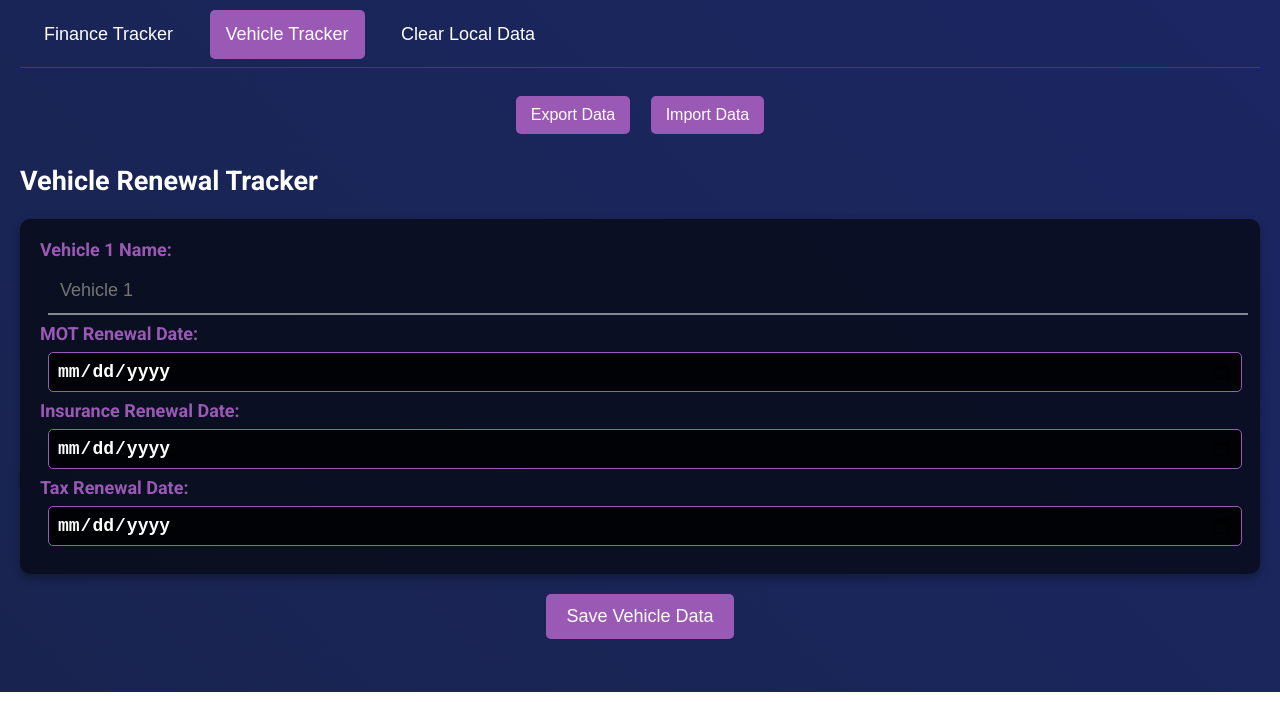
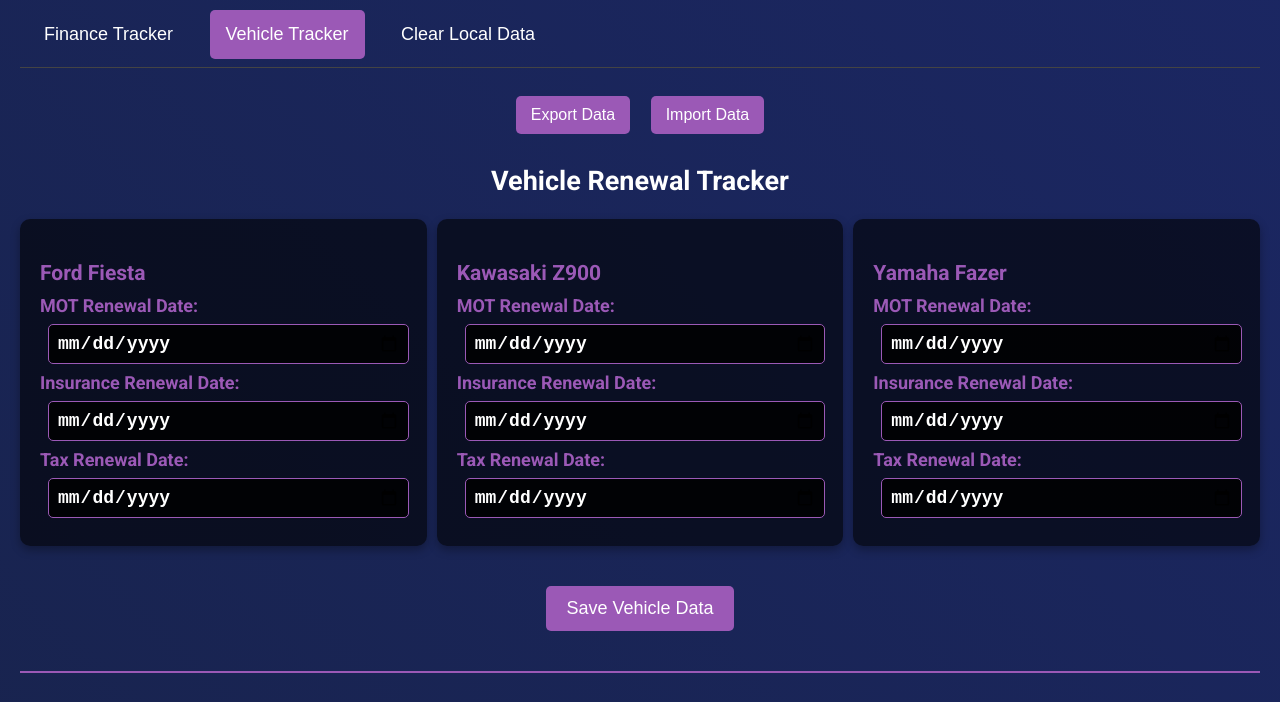
Before and after one commit to spaceinvader91/finance-vehicle-tracker, a plain HTML site: page index.html in a window 1280 px wide. Both pictures are taken after a click on the button "Vehicle Tracker". Shown: the part 108-810 px from the top of the page. Drawn offline with Linux system fonts and the light colour scheme.

Commit message:
Update index.html

```diff
--- a/index.html
+++ b/index.html
@@ -26,9 +26,10 @@
         <input type="file" id="importFile" onchange="importLocalData(event)" accept="application/json" style="display: none;">
     </div>
 
-    <!-- Finance Tracker Tab Content -->
+    <!-- Finance Tracker Tab Content with 5 Columns -->
     <div id="finance" class="tabcontent">
-        <!-- Summary Section (only on Finance Tracker) -->
+        <div class="finance-grid">
+            <!-- Column 1: Summary -->
             <section id="summary" class="data-entry">
                 <h2>Summary</h2>
                 <p>Total Money In: <strong id="summary-income">€0.00</strong></p>
@@ -39,10 +40,7 @@
                 <button id="refreshButton">Refresh Data</button>
             </section>
 
-        <!-- Finance Columns -->
-        <div class="finance-columns">
-            <!-- Left Column: Money In then Monthly Spending -->
-            <div class="column-left">
+            <!-- Column 2: Money In -->
             <section id="incomeSection" class="data-entry">
                 <h2>Money In</h2>
                 <label for="incomeSource">Income Source:</label>
@@ -54,6 +52,8 @@
                 <button onclick="addIncome()">Add/Update Income</button>
                 <ul id="incomeList"></ul>
             </section>
+
+            <!-- Column 3: Monthly Spending -->
             <section id="monthlySpending" class="data-entry">
                 <h2>Monthly Spending Calculator</h2>
                 <p>
@@ -61,10 +61,8 @@
                     <input type="number" id="weeklySpend" onchange="updateSummary()" />
                 </p>
             </section>
-            </div>
 
-            <!-- Right Column: Savings Tracker then Direct Debits -->
-            <div class="column-right">
+            <!-- Column 4: Savings Tracker -->
             <section id="savingsSection" class="data-entry">
                 <h2>Savings Tracker</h2>
                 <p>
@@ -76,6 +74,8 @@
                     <input type="number" id="savingsTarget" onchange="updateSummary()" />
                 </p>
             </section>
+
+            <!-- Column 5: Direct Debits -->
             <section id="directDebits" class="data-entry">
                 <h2>Direct Debits</h2>
                 <label for="debitCompany">Company Name:</label>
@@ -100,15 +100,14 @@
             </section>
         </div>
     </div>
-    </div>
 
-    <!-- Vehicle Tracker Tab Content (Summary does not show here) -->
+    <!-- Vehicle Tracker Tab Content -->
     <div id="vehicles" class="tabcontent">
-        <h2>Vehicle Renewal Tracker</h2>
-        <div class="vehicle-entry data-entry">
-            <label>Vehicle 1 Name:</label>
-            <input type="text" id="vehicle1Name" placeholder="Vehicle 1" />
-            <br />
+        <h2 style="text-align: center;">Vehicle Renewal Tracker</h2>
+        <div class="vehicle-container">
+            <!-- Vehicle 1: Hard-coded as Ford Fiesta -->
+            <section class="vehicle-entry data-entry">
+                <h3>Ford Fiesta</h3>
                 <label>MOT Renewal Date:</label>
                 <input type="date" id="vehicle1Mot" />
                 <br />
@@ -117,10 +116,38 @@
                 <br />
                 <label>Tax Renewal Date:</label>
                 <input type="date" id="vehicle1Tax" />
+            </section>
+            <!-- Vehicle 2: Hard-coded as Kawasaki Z900 -->
+            <section class="vehicle-entry data-entry">
+                <h3>Kawasaki Z900</h3>
+                <label>MOT Renewal Date:</label>
+                <input type="date" id="vehicle2Mot" />
+                <br />
+                <label>Insurance Renewal Date:</label>
+                <input type="date" id="vehicle2Insurance" />
+                <br />
+                <label>Tax Renewal Date:</label>
+                <input type="date" id="vehicle2Tax" />
+            </section>
+            <!-- Vehicle 3: Hard-coded as Yamaha Fazer -->
+            <section class="vehicle-entry data-entry">
+                <h3>Yamaha Fazer</h3>
+                <label>MOT Renewal Date:</label>
+                <input type="date" id="vehicle3Mot" />
+                <br />
+                <label>Insurance Renewal Date:</label>
+                <input type="date" id="vehicle3Insurance" />
+                <br />
+                <label>Tax Renewal Date:</label>
+                <input type="date" id="vehicle3Tax" />
+            </section>
         </div>
         <button onclick="saveVehicleData()" style="display: block; margin: 20px auto;">Save Vehicle Data</button>
     </div>
 
+    <!-- Divider at the Bottom -->
+    <hr class="footer-divider" />
+
     <script src="script.js"></script>
 </body>
 </html>
```
Lines whose indentation alone changed are shown as unchanged.
